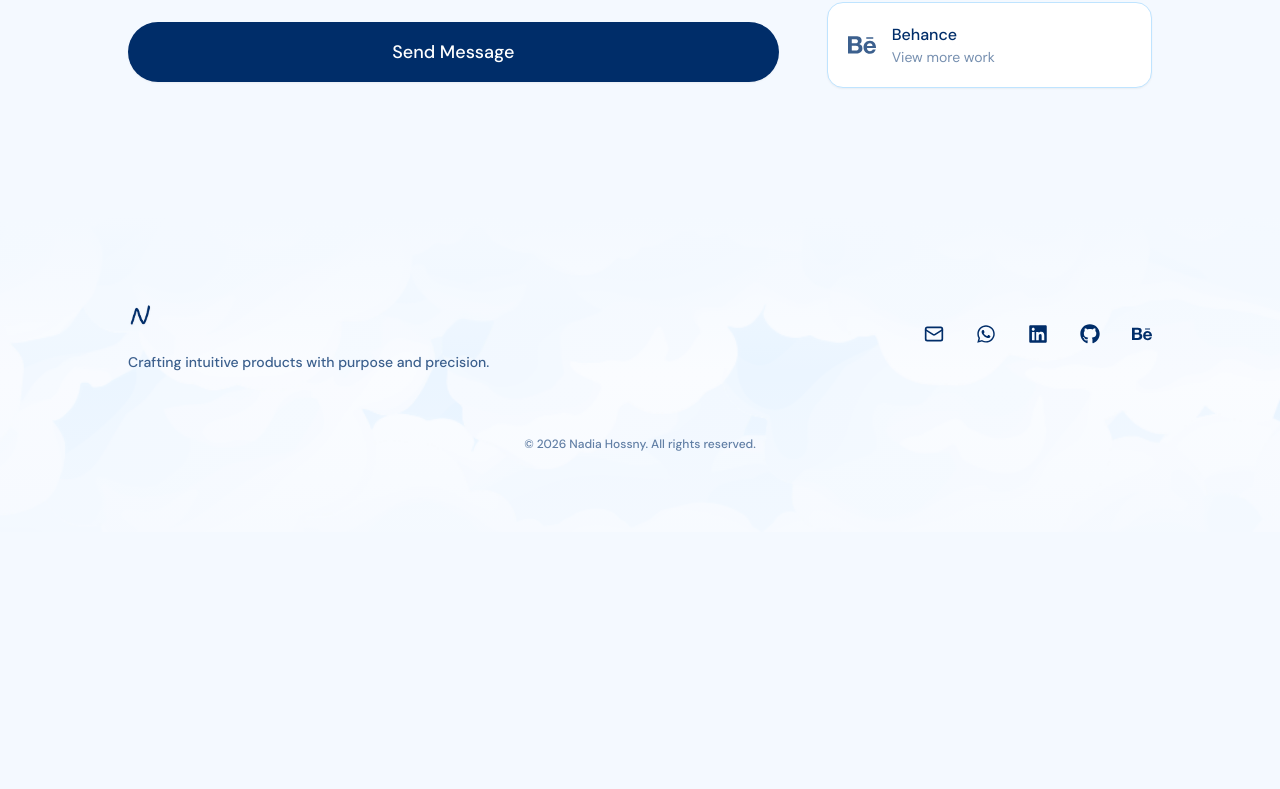
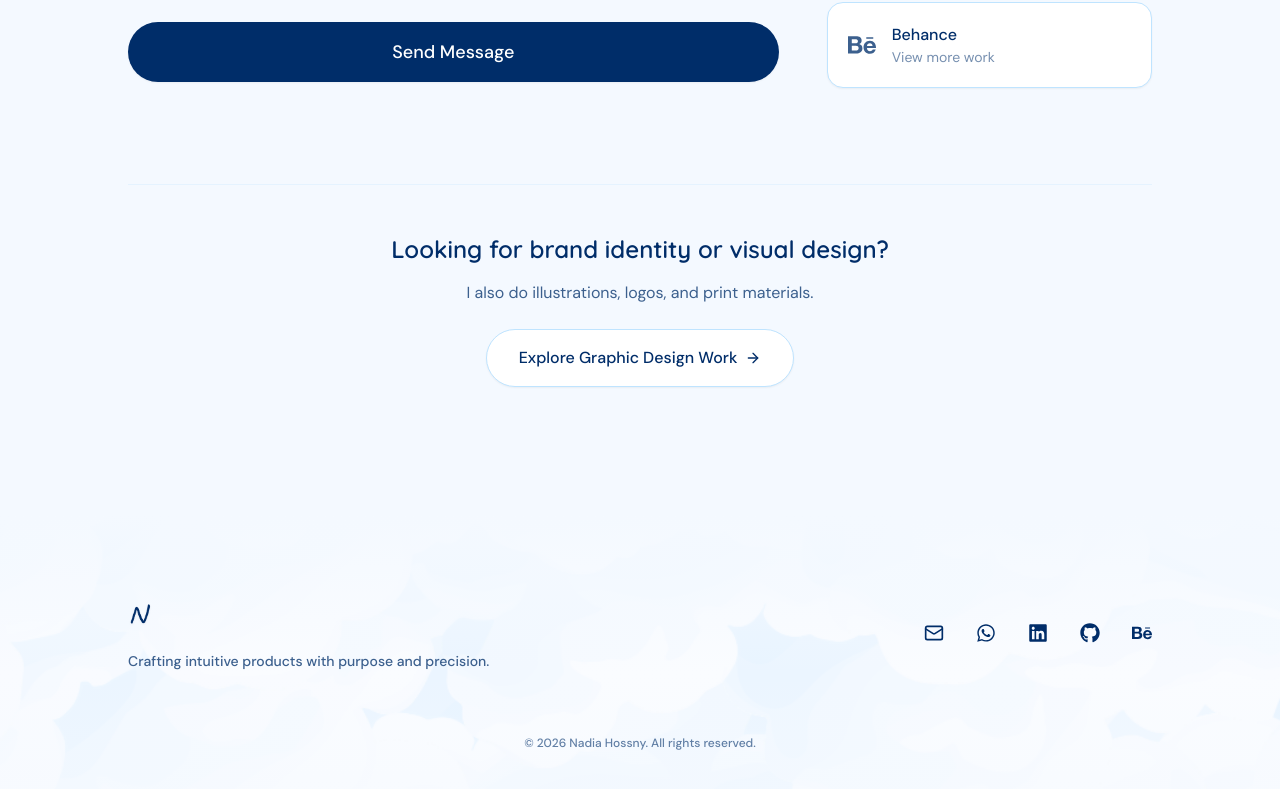
Before and after one commit to nadiahossny/nadiahossnyportfolio, a React (Vite) app: page / in a window 1280 px wide. Shown: the part 7304-8093 px from the top of the page. Before the commit the page ends 7836 px from the top, so only its background shows below. Built offline with nearby package versions, Linux system fonts and the light colour scheme.

Commit message:
UI: Add cross-navigation link to graphic design portfolio at the bottom of the home page

```diff
--- a/src/pages/Home.tsx
+++ b/src/pages/Home.tsx
@@ -463,6 +463,18 @@ export default function Home() {
               </a>
             </motion.div>
           </div>
+
+          {/* Cross-navigation to Graphic Design */}
+          <motion.div
+            initial="hidden" whileInView="visible" viewport={{ once: true }} variants={fadeUp}
+            className="mt-24 pt-12 border-t border-cloud/30 text-center"
+          >
+            <h3 className="text-xl md:text-2xl font-display text-headline mb-4 font-semibold">Looking for brand identity or visual design?</h3>
+            <p className="text-bodytext font-light mb-6">I also do illustrations, logos, and print materials.</p>
+            <Link to="/graphic-design" className="inline-flex items-center gap-2 px-8 py-4 bg-white text-headline border border-cloud rounded-full font-medium hover:bg-cloud/20 transition-all shadow-sm group">
+              Explore Graphic Design Work <ArrowRight className="w-4 h-4 group-hover:translate-x-1 transition-transform" />
+            </Link>
+          </motion.div>
         </div>
       </section>
     </div>
```
